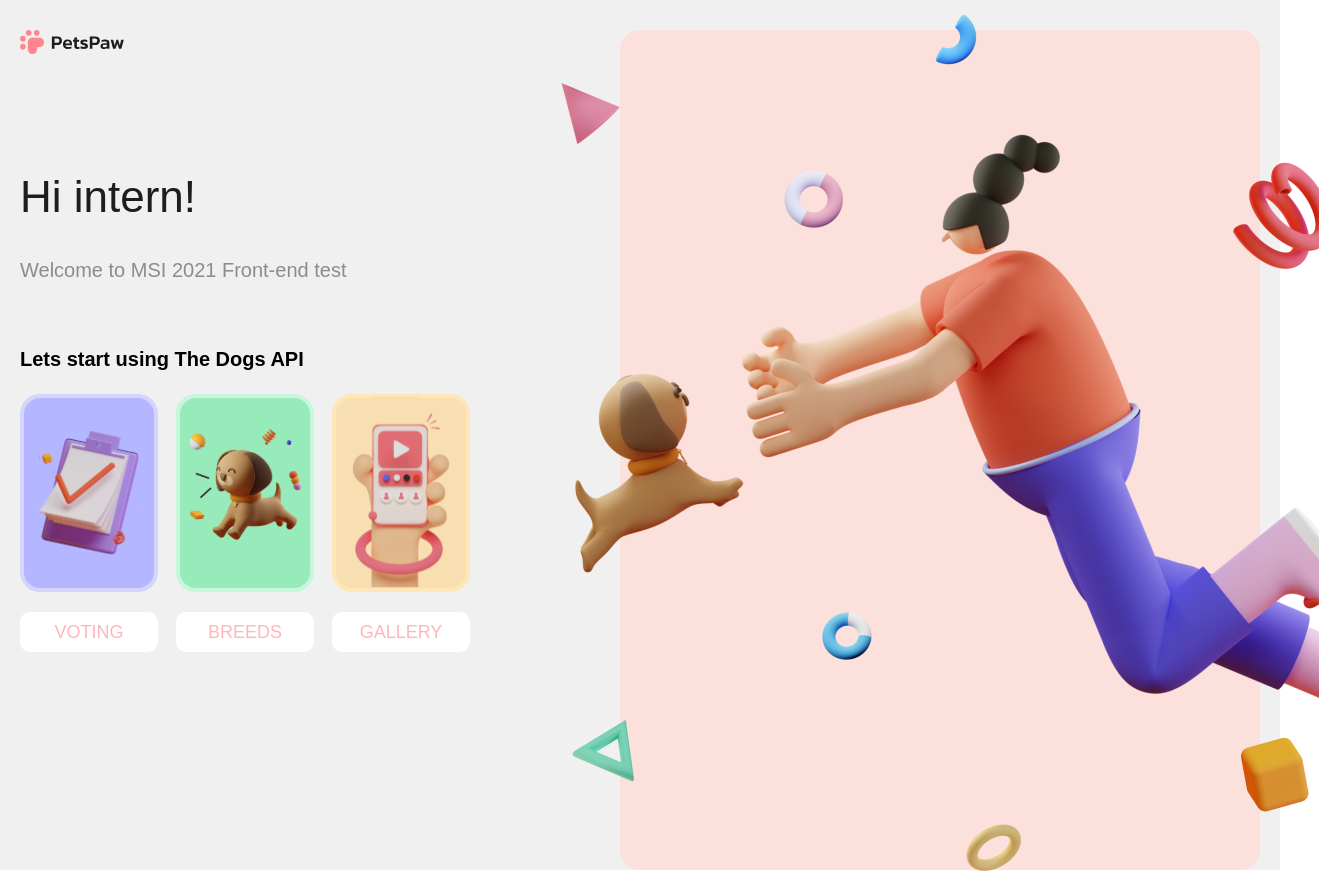
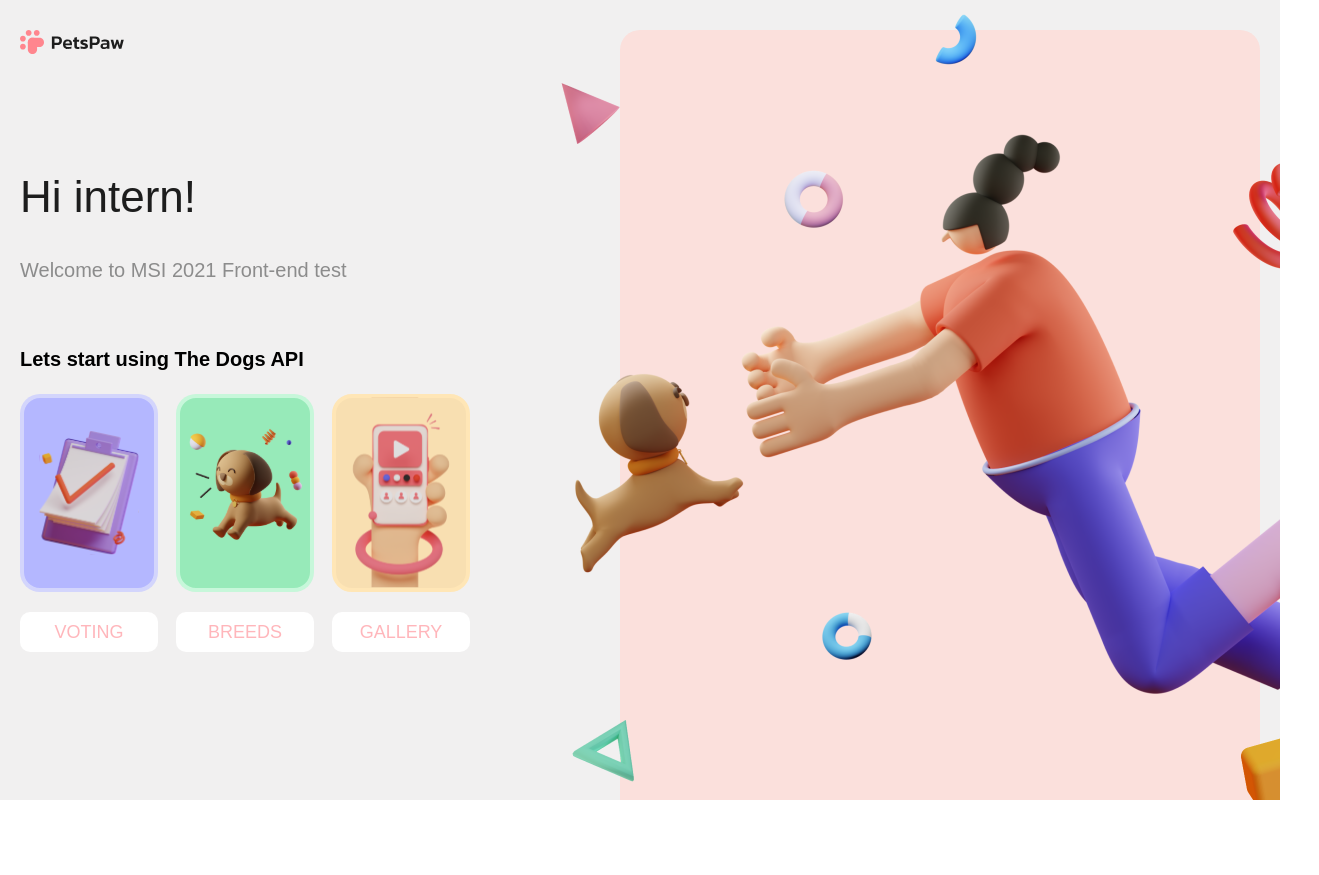
Before and after one commit to hel1yeah/MSI-2021-Vue.js, a Vue app in the folder test-intern/: page / in a window 1280 px wide. Shown: the whole page, 1319 px wide, since content can reach past the window. After the commit the page ends 800 px from the top, so only its background shows below. Built offline with nearby package versions, Linux system fonts and the light colour scheme.

Commit message:
added farebase

```diff
--- a/test-intern/src/App.vue
+++ b/test-intern/src/App.vue
@@ -35,6 +35,10 @@ export default {
 <style lang="scss">
 #app {
   background-color: var(--main-color);
+  position: fixed;
+  height: 100%;
+  width: 100%;
+  overflow: hidden;
 }
 .wrapper-content {
   width: 100%;
```
Also changed, not shown: test-intern/firebase.json (added), 1 other file (tests, documents, lock files or other folders).
